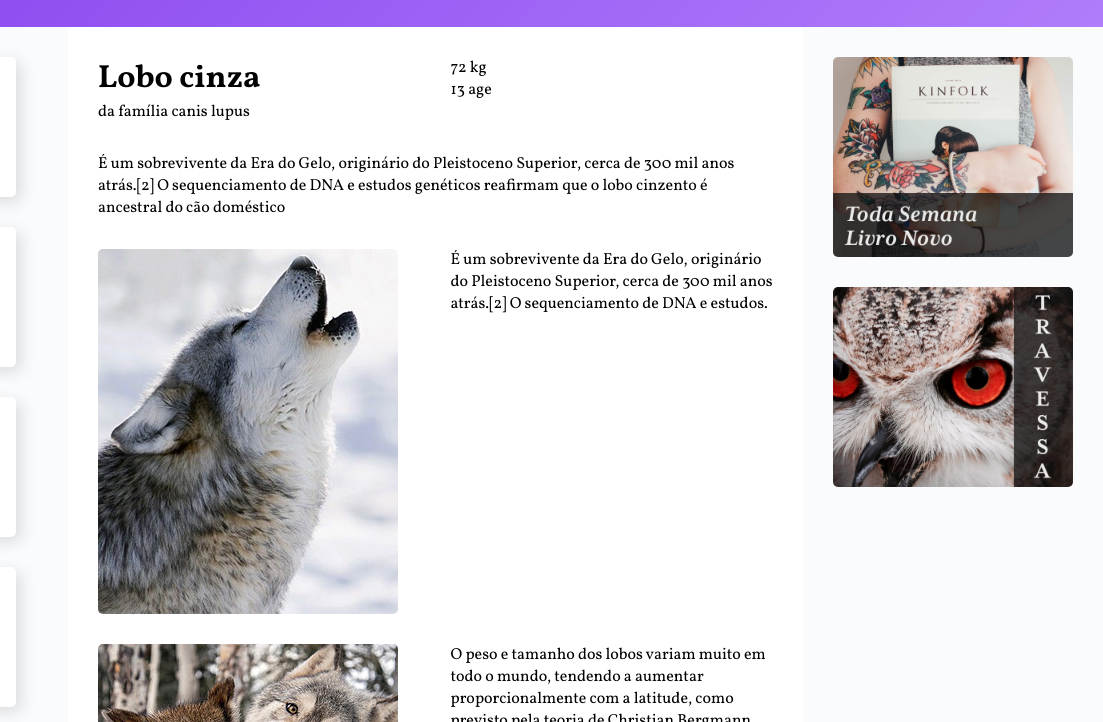
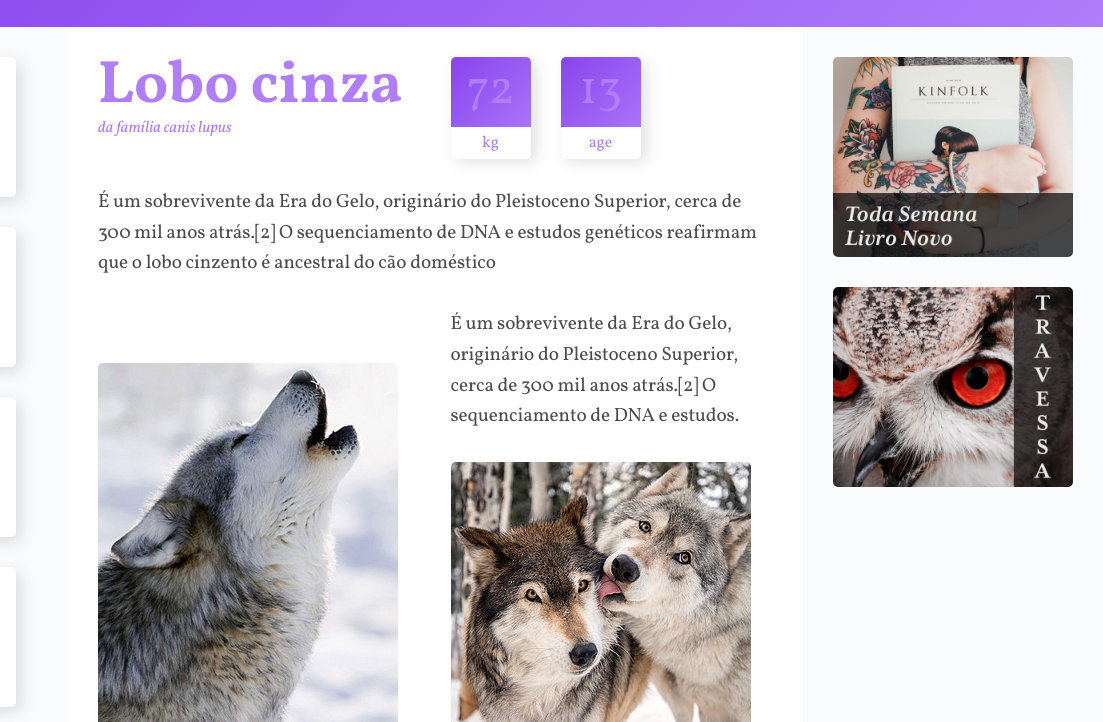
Before and after one commit to jorgeteixeirajr/cursocssgrid, a plain HTML site: page index.html in a window 1280 px wide. Shown: the part 78-800 px from the top of the page, 177-1280 px from the left. Drawn offline with Linux system fonts and the light colour scheme.

Commit message:
Ajuste no estilo do content.

```diff
--- a/css/style.css
+++ b/css/style.css
@@ -112,6 +112,97 @@ body{
   grid-column: 1 / -1;
 }
 
+.imagem-1 {
+  grid-row: span 2;
+  align-self: end;
+}
+
+.imagem-2 {
+  align-self: end;
+}
+
+.imagem-3 {
+  margin: 0 auto;
+}
+
+/* ESTILOS CONTENT */
+ p {
+  font-size: 1.2em;
+  line-height: 1.6;
+  letter-spacing: -0.005em;
+  color: rgba(0, 0, 0, 0.7);
+}
+
+.informacoes p + p {
+  margin-top: 30px;
+}
+
+/* TITULO */
+.titulo {
+  color: #b07dfb;
+}
+
+.titulo h1 {
+  font-size: 3.75em;
+  line-height: 1;
+  font-weight: 700;
+}
+
+.titulo span{
+  font-size: 1em;
+  font-style: italic;
+}
+
+.caracteristicas {
+  display: flex;
+  align-items: flex-start;
+}
+
+.caracteristicas > div {
+  width: 80px;
+  text-align: center;
+  background: linear-gradient(135deg, #8844ee, #b07dfb);
+  border-radius: 5px;
+  box-shadow: 5px 5px 15px 0px rgba(44,44,44,0.15);
+  position: relative;
+}
+
+.caracteristicas > div:first-child{
+  margin-right: 30px;
+}
+
+.caracteristicas span {
+  display: block;
+  color: #b07dfb;
+
+}
+
+.numero {
+  font-size: 3em;
+  line-height: 1;
+  margin: 10px auto;
+}
+
+.rotulo {
+  background: #ffffff;
+  border-radius: 0 0 5px 5px;
+  padding: 5px 0;
+  position: relative;
+  top: 2px;
+}
+
+
+/* CITAÇÃO */
+.citacao {
+  background: linear-gradient(135deg, #8844ee, #b07dfb);
+  padding: 30px;
+  border-radius: 5px;
+  text-align: center;
+}
+
+.citacao p {
+  color: #ffffff;
+}
 
 /* ANUNCIOS */
 
```
